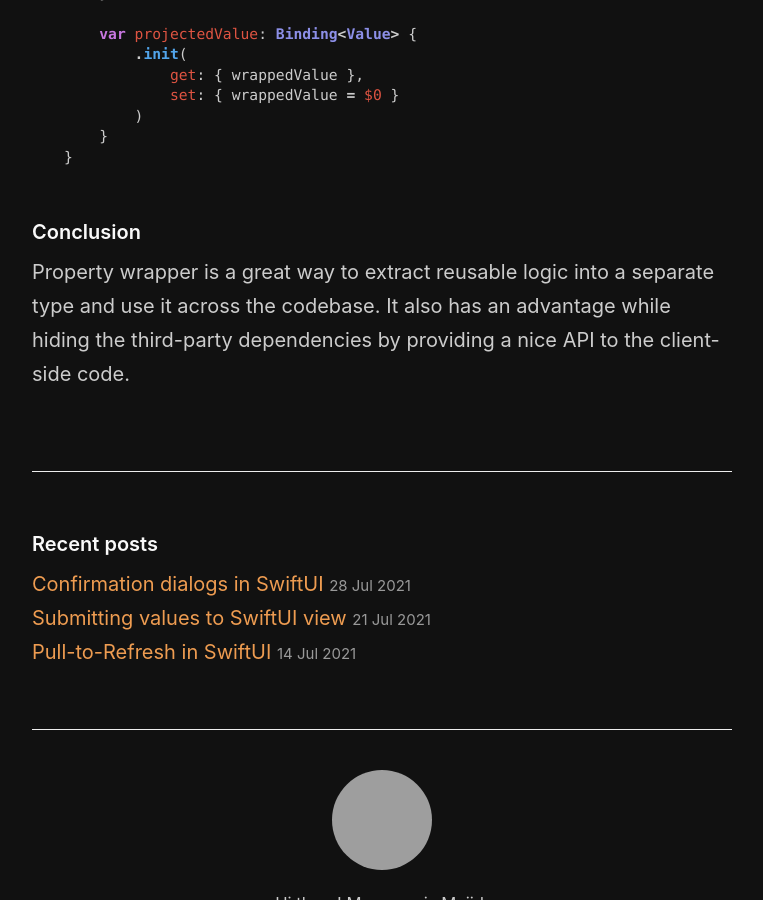
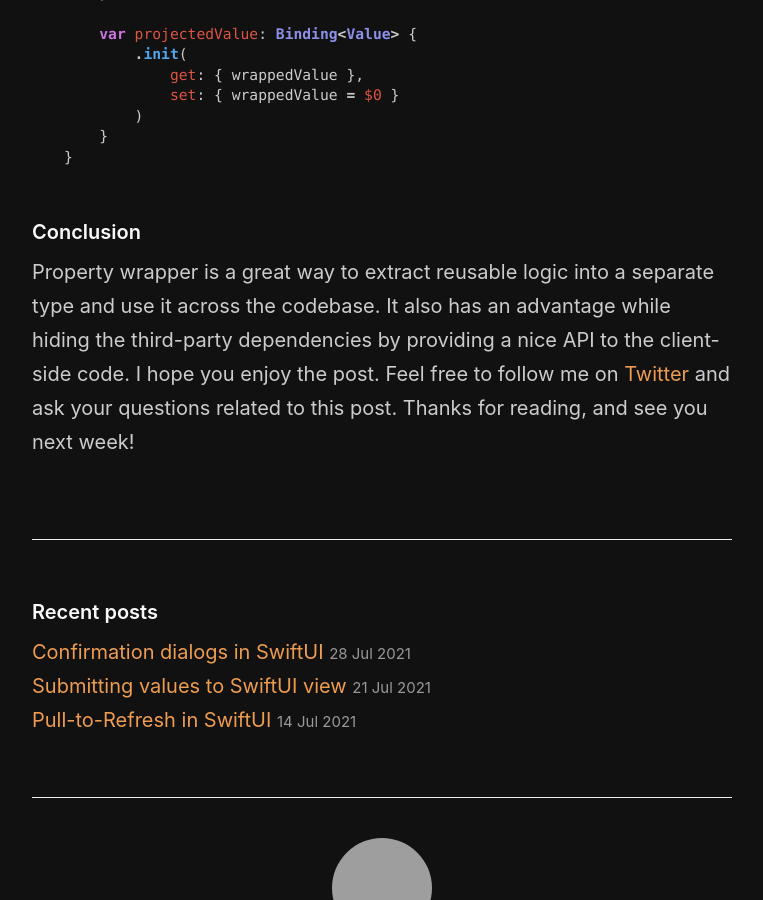
Before and after one commit to mecid/mecid.github.io, a Jekyll site: the page built from _posts/2021-08-11-how-to-create-a-property-wrapper-in-swift.md, in a window 1280 px wide and 900 px high, scrolled down 5060 px, cut to the strip 0-900 px from the top of the window. Shown: the whole strip, without its empty margins (258-1021 px from the left). Built offline with Jekyll 4.4.1, drawn with Linux system fonts in a browser that asks for light colours; grey boxes are pictures that could not be loaded.

Commit message:
conclusion added to pw post

````diff
--- a/_posts/2021-08-11-how-to-create-a-property-wrapper-in-swift.md
+++ b/_posts/2021-08-11-how-to-create-a-property-wrapper-in-swift.md
@@ -165,4 +165,4 @@ In the current implementation, I've created a private class that holds all the l
 ```
 
 #### Conclusion
-Property wrapper is a great way to extract reusable logic into a separate type and use it across the codebase. It also has an advantage while hiding the third-party dependencies by providing a nice API to the client-side code.
+Property wrapper is a great way to extract reusable logic into a separate type and use it across the codebase. It also has an advantage while hiding the third-party dependencies by providing a nice API to the client-side code. I hope you enjoy the post. Feel free to follow me on [Twitter](https://twitter.com/mecid) and ask your questions related to this post. Thanks for reading, and see you next week!
````
